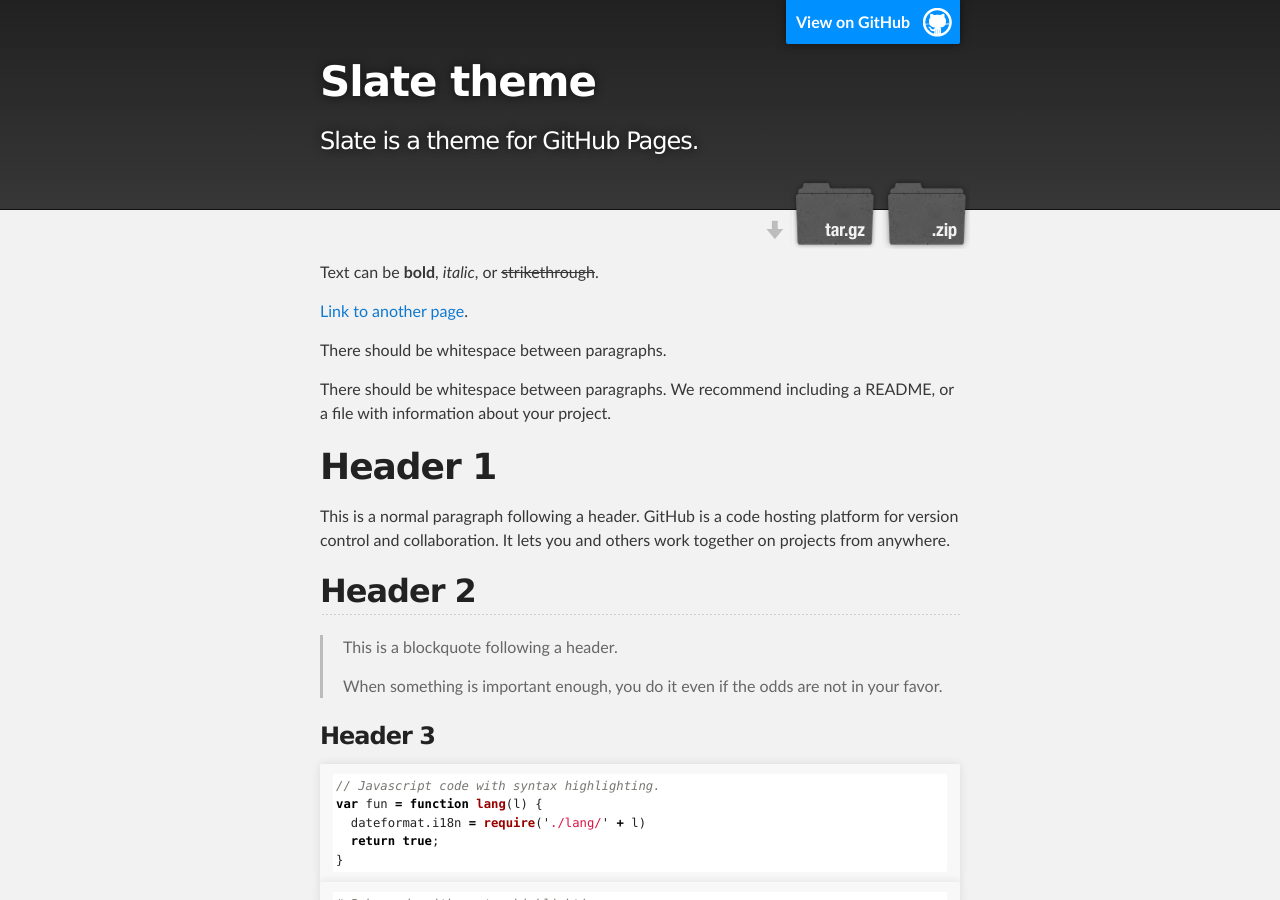
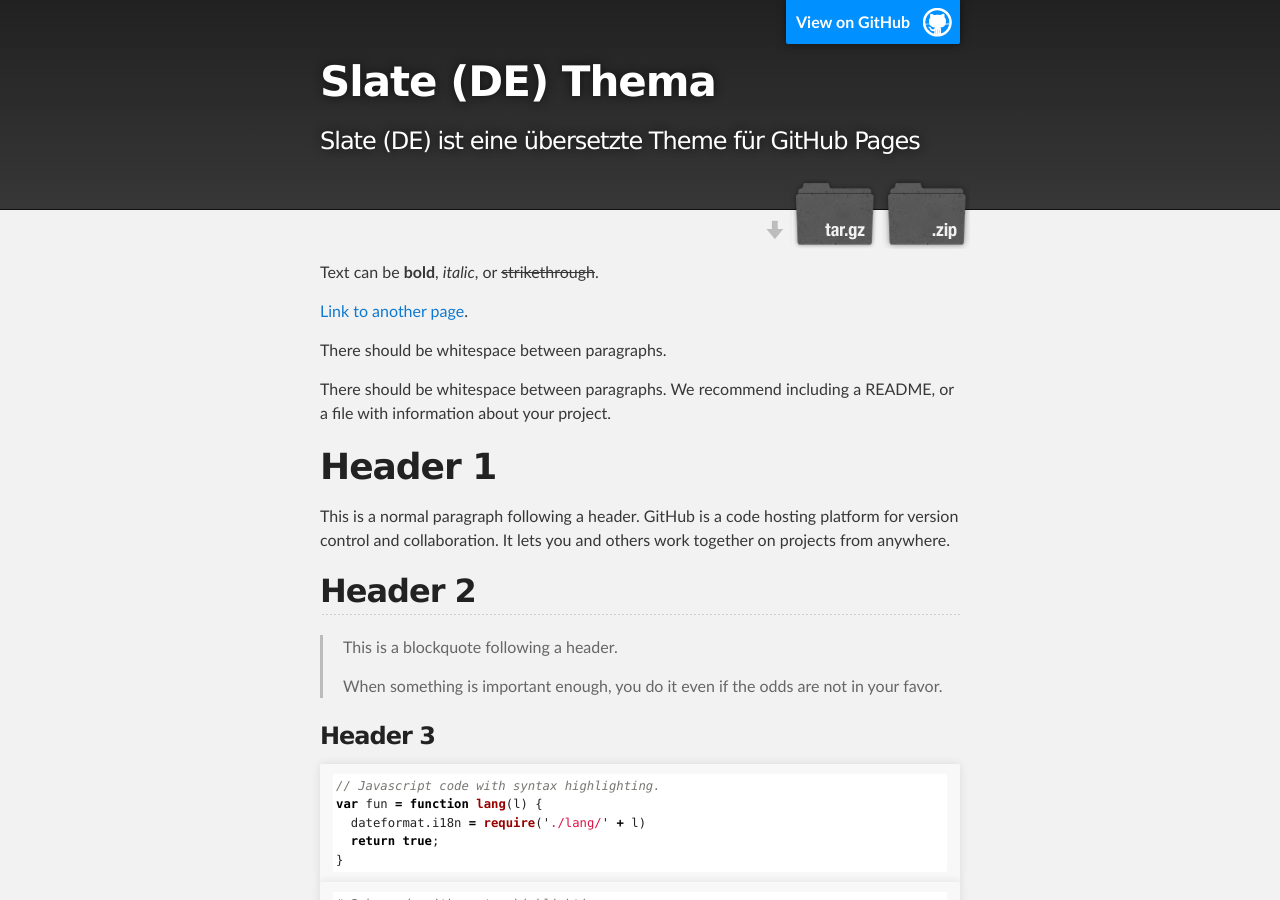
Before and after one commit to die-techniker/pages-theme-slate_de, a Jekyll site: the page built from index.md, in a window 1280 px wide and 900 px high. Built offline with Jekyll 4.4.1, drawn with Linux system fonts in a browser that asks for light colours; some of the changed text lies outside the part shown.

Commit message:
Update title and description for Slate theme

```diff
--- a/_config.yml
+++ b/_config.yml
@@ -1,5 +1,5 @@
-title: Slate theme
-description: Slate is a theme for GitHub Pages.
+title: Slate (DE) Thema
+description: Slate (DE) ist eine übersetzte Theme für GitHub Pages
 show_downloads: true
 google_analytics:
 theme: jekyll-theme-slate
```
